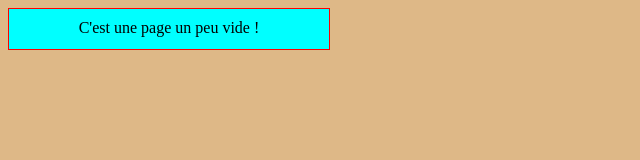
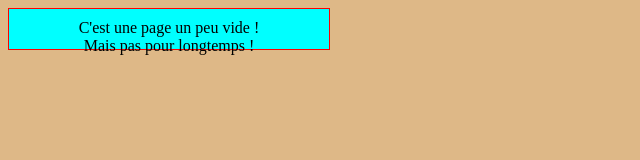
Before and after one commit to Samcamar/mondepot, a plain HTML site: page index.html in a window 1280 px wide. Shown: the whole page, without its empty margins (0-640 px from the left). Drawn offline with Linux system fonts and the light colour scheme.

Commit message:
Nouvelle ligne dans index

```diff
--- a/index.html
+++ b/index.html
@@ -8,6 +8,7 @@
     <link href="design.css" rel="stylesheet">
 </head>
 <body>
-    <div>C'est une page un peu vide !</div>
+    <div>C'est une page un peu vide !
+	<br>Mais pas pour longtemps !</div>
 </body>
 </html>
```
